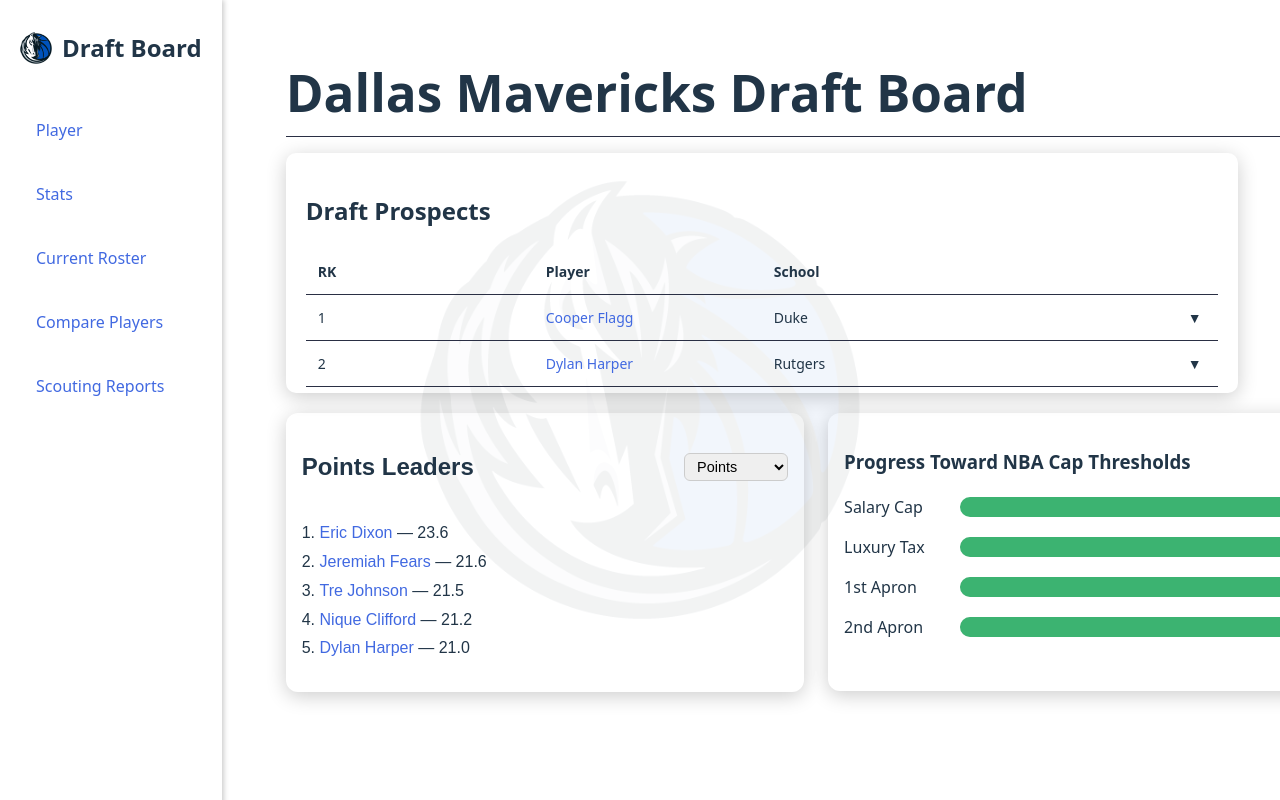
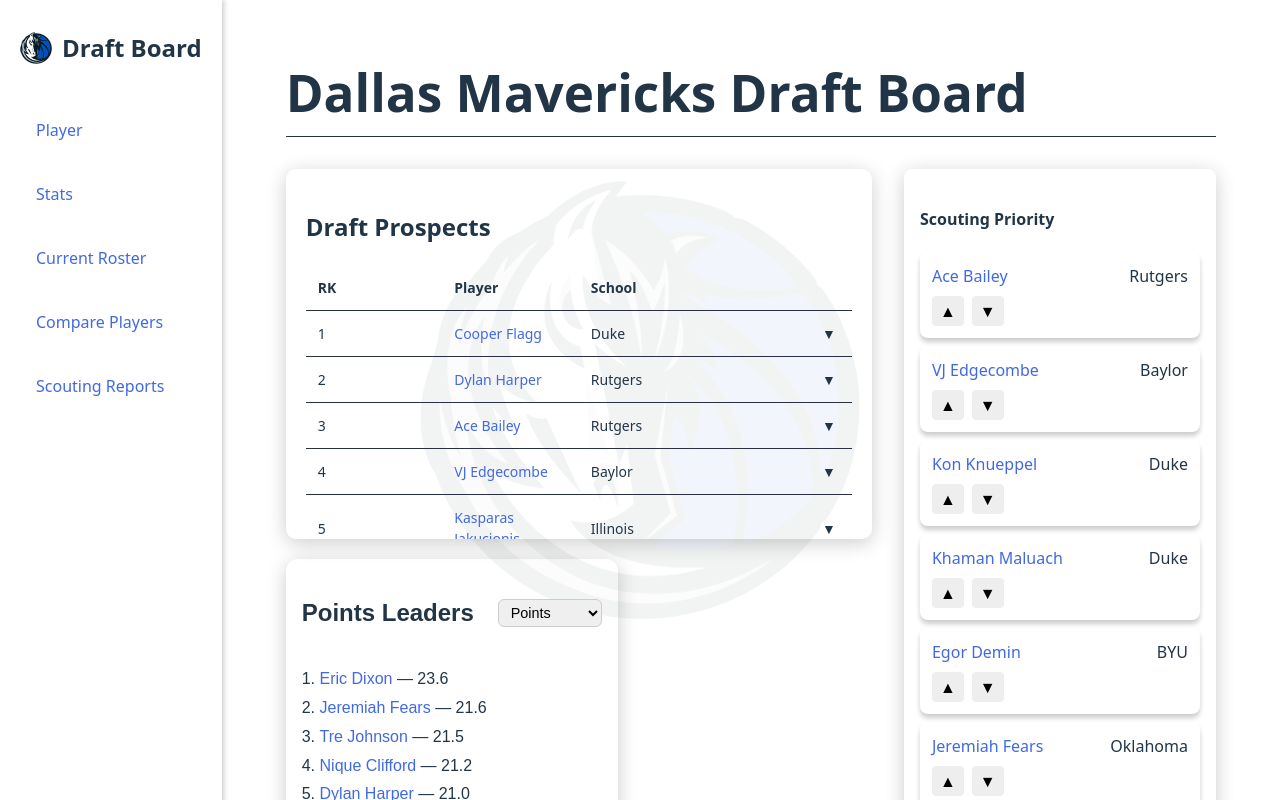
Before and after one commit to bwearly/frontend, a React (Vite) app: page / in a window 1280 px wide. Built offline with nearby package versions, Linux system fonts and the light colour scheme.

Commit message:
scouting report panel

```diff
--- a/src/App.css
+++ b/src/App.css
@@ -19,28 +19,47 @@
 
 .main-area {
   display: flex;
-  flex-grow: 1;
   height: 100vh;
+  width: 100%;
 }
 
 .main-content {
   flex-grow: 1;
   padding: 2rem;
-  overflow-x: hidden;
-  overflow-y: auto;
+  overflow: auto;
 }
 
 .main-content-with-bg {
+  display: flex;
+  flex-direction: column;
+  gap: 1rem;
   flex-grow: 1;
   padding: 2rem;
-  overflow-y: hidden;
-  overflow-x: auto;
-  max-width: 100%;
+  overflow: visible;
 }
 
 .main-content-inner {
+  display: flex;
+  flex-direction: row;
+  gap: 1rem;
   position: relative;
   z-index: 1;
+  width: 100%;
+}
+
+.left-column {
+  flex: 1;
+  margin-top: 0;
+  padding-top: 0;
+}
+
+.main-content-wrapper {
+  display: flex;
+  flex-direction: row;
+  align-items: flex-start;
+  justify-content: space-between;
+  width: 100%;
+  gap: 2rem;
 }
 
 .background-logo {
@@ -64,9 +83,9 @@
 }
 
 .branding {
-  text-align: left;
+  width: 100%;
+  margin-bottom: 1rem;
   padding-bottom: 1rem;
-  margin-bottom: 1rem;
   border-bottom: 1px solid #2a2f44;
 }
 
@@ -105,6 +124,11 @@
 .salary-card {
   flex: 1;
   min-width: 300px;
-  max-width: 40%;
+  max-width: 50%;
   min-height: 246px;
 }
+
+.scout-panel-container {
+  flex: 1;
+  max-width: 350px;
+}
--- a/src/components/playerProfile.tsx
+++ b/src/components/playerProfile.tsx
@@ -1,4 +1,3 @@
-// --- playerProfile.tsx ---
 import { useState, useEffect } from 'react';
 import type { PlayerBio } from '../types/PlayerBio';
 import type { GameLog } from '../types/GameLog';
@@ -21,7 +20,7 @@
 
 interface PlayerProfileProps {
   player: PlayerBio;
-  gameLogs: GameLog[]; // ✅ Already transformed
+  gameLogs: GameLog[];
   averages: GameAverages | null;
   report: string | null;
   onClose: () => void;
--- a/src/components/scoutPanel.tsx
+++ b/src/components/scoutPanel.tsx
@@ -1,24 +1,111 @@
-import '../css/playerPanel.css';
+import { useState, useEffect } from 'react';
+import { Link } from 'react-router-dom';
+import '../css/scoutPanel.css';
 
-interface ScoutPanelProps {
-  reportText: string;
-  playerName: string;
+interface Player {
+  playerId: string;
+  name: string;
+  team: string;
 }
 
-export default function ScoutPanel({
-  reportText,
-  playerName,
-}: ScoutPanelProps) {
+interface Props {
+  playersWithReports: Player[];
+}
+
+export default function ScoutingPanel({ playersWithReports }: Props) {
+  const [playerList, setPlayerList] = useState(playersWithReports);
+
+  const [originalIndexes, setOriginalIndexes] = useState<
+    Record<string, number>
+  >({});
+  const [moveDirection, setMoveDirection] = useState<
+    Record<string, 'up' | 'down' | null>
+  >({});
+
+  useEffect(() => {
+    const indexMap: Record<string, number> = {};
+    playersWithReports.forEach((p, i) => {
+      indexMap[p.playerId] = i;
+    });
+    setOriginalIndexes(indexMap);
+  }, [playersWithReports]);
+
+  const movePlayer = (index: number, direction: 'up' | 'down') => {
+    const newList = [...playerList];
+    const targetIndex = direction === 'up' ? index - 1 : index + 1;
+
+    if (targetIndex < 0 || targetIndex >= newList.length) return;
+
+    // Swap players
+    const movingPlayer = newList[index];
+    const bumpedPlayer = newList[targetIndex];
+    [newList[index], newList[targetIndex]] = [bumpedPlayer, movingPlayer];
+    setPlayerList(newList);
+
+    // Determine movement directions based on original indexes
+    const getDir = (
+      playerId: string,
+      newIndex: number
+    ): 'up' | 'down' | null => {
+      const original = originalIndexes[playerId];
+      if (original === undefined) return null;
+      if (newIndex < original) return 'up';
+      if (newIndex > original) return 'down';
+      return null;
+    };
+
+    setMoveDirection((prev) => ({
+      ...prev,
+      [movingPlayer.playerId]: getDir(movingPlayer.playerId, targetIndex),
+      [bumpedPlayer.playerId]: getDir(bumpedPlayer.playerId, index),
+    }));
+  };
+
+  const getMoveOffset = (playerId: string, currentIndex: number) => {
+    const originalIndex = originalIndexes[playerId];
+    if (originalIndex === undefined) return null;
+
+    const diff = Math.abs(originalIndex - currentIndex);
+    return diff > 0 ? diff : null;
+  };
+
   return (
-    <div className="scout-panel">
-      <div className="scroll-wrapper">
-        <h3>Scouting Report: {playerName || 'Select a player'}</h3>
-        <textarea
-          className="scouting-report"
-          value={reportText}
-          readOnly
-        />
-      </div>
+    <div className="scouting-panel">
+      <h4>Scouting Priority</h4>
+      {playerList.map((player, index) => {
+        const offset = getMoveOffset(player.playerId, index);
+        return (
+          <div className="scout-card" key={player.playerId}>
+            <div className="scout-info">
+              <strong>
+                <Link
+                  to={`/player/${player.playerId}`}
+                  className="scouting-name"
+                  onClick={(e) => e.stopPropagation()} // so it doesn't trigger a panel toggle or drag
+                >
+                  {player.name}
+                </Link>
+              </strong>
+              <span>{player.team}</span>
+            </div>
+            <div className="scout-actions">
+              <button
+                className={`arrow-btn ${moveDirection[player.playerId] === 'up' ? 'green' : ''}`}
+                onClick={() => movePlayer(index, 'up')}
+              >
+                ▲
+              </button>
+              <button
+                className={`arrow-btn ${moveDirection[player.playerId] === 'down' ? 'red' : ''}`}
+                onClick={() => movePlayer(index, 'down')}
+              >
+                ▼
+              </button>
+              {offset && <span className="move-count">{offset}</span>}
+            </div>
+          </div>
+        );
+      })}
     </div>
   );
 }
--- a/src/css/playerProfile.css
+++ b/src/css/playerProfile.css
@@ -18,6 +18,7 @@
   align-items: center;
   padding: 2rem;
   text-align: left;
+  width: 100%;
 }
 
 .player-header {
--- a/src/css/playerTable.css
+++ b/src/css/playerTable.css
@@ -3,15 +3,8 @@
   padding: 20px;
   margin-bottom: 20px;
   box-shadow: 0 4px 20px rgba(0, 0, 0, 0.2);
-  width: 75%;
-
-  max-height: 200px;
+  max-height: 330px;
   overflow-y: auto;
-}
-
-.player-table-card.expanded {
-  max-height: 260px;
-  padding-bottom: 40px;
 }
 
 .player-table {
--- /dev/null
+++ b/src/css/scoutPanel.css
@@ -0,0 +1,54 @@
+.scouting-panel {
+  width: 280px;
+  padding: 1rem;
+  overflow-y: auto;
+  border-radius: 8px;
+  box-shadow: 0 4px 20px rgba(0, 0, 0, 0.2);
+  max-height: 637px;
+}
+
+.scout-card {
+  padding: 0.75rem;
+  margin-bottom: 0.5rem;
+  border-radius: 8px;
+  box-shadow: 0 4px 5px rgba(0, 0, 0, 0.2);
+}
+
+.scout-info {
+  display: flex;
+  justify-content: space-between;
+  margin-bottom: 0.5rem;
+}
+
+.scout-actions {
+  display: flex;
+  align-items: center;
+  gap: 0.5rem;
+}
+
+.arrow-btn {
+  background: #eee;
+  border: none;
+  padding: 0.25rem 0.5rem;
+  border-radius: 4px;
+  cursor: pointer;
+}
+
+.arrow-btn.green {
+  background: #d1f5d1;
+  color: green;
+}
+
+.arrow-btn.red {
+  background: #fddddd;
+  color: red;
+}
+
+.move-count {
+  background: #444;
+  color: #fff;
+  border-radius: 50%;
+  padding: 0.2rem 0.5rem;
+  font-size: 0.75rem;
+  margin-left: auto;
+}
--- a/src/pages/home.tsx
+++ b/src/pages/home.tsx
@@ -10,6 +10,7 @@
 import groupLogsByPlayer from '../utils/GroupLogsByPlayers';
 import StatCard from '../components/statsCard';
 import SalaryCard from '../components/salaryCard';
+import ScoutPanel from '../components/scoutPanel';
 
 function Home() {
   const [selectedPlayer, setSelectedPlayer] = useState<PlayerBio | null>(null);
@@ -39,15 +40,26 @@
     averages: calculateAverages(p.logs),
   }));
 
+  const playersWithReports = playerData.bio
+    .filter((p) =>
+      playerData.scoutingReports.some((r) => r.playerId === p.playerId)
+    )
+    .map((p) => ({
+      playerId: p.playerId.toString(),
+      name: `${p.firstName} ${p.lastName}`,
+      team: p.currentTeam ?? 'N/A',
+    }));
+
   return (
-    <div className="app-container">
-      <div className="main-area">
     <div className="main-content-with-bg">
       <div className="background-logo" />
-          <div className="main-content-inner">
       <div className="branding">
         <h1>Dallas Mavericks Draft Board</h1>
       </div>
+      <div className="main-content-inner">
+        <div className="main-content-wrapper">
+          <div className="main-content-body">
+            <div className="left-column">
               <PlayerTable onSelectPlayer={setSelectedPlayer} />
               {selectedPlayer && (
                 <PlayerProfile
@@ -64,6 +76,10 @@
               </div>
             </div>
           </div>
+          <div className="scout-panel-container">
+            <ScoutPanel playersWithReports={playersWithReports} />
+          </div>
+        </div>
       </div>
     </div>
   );
```
Lines whose indentation alone changed are shown as unchanged.
